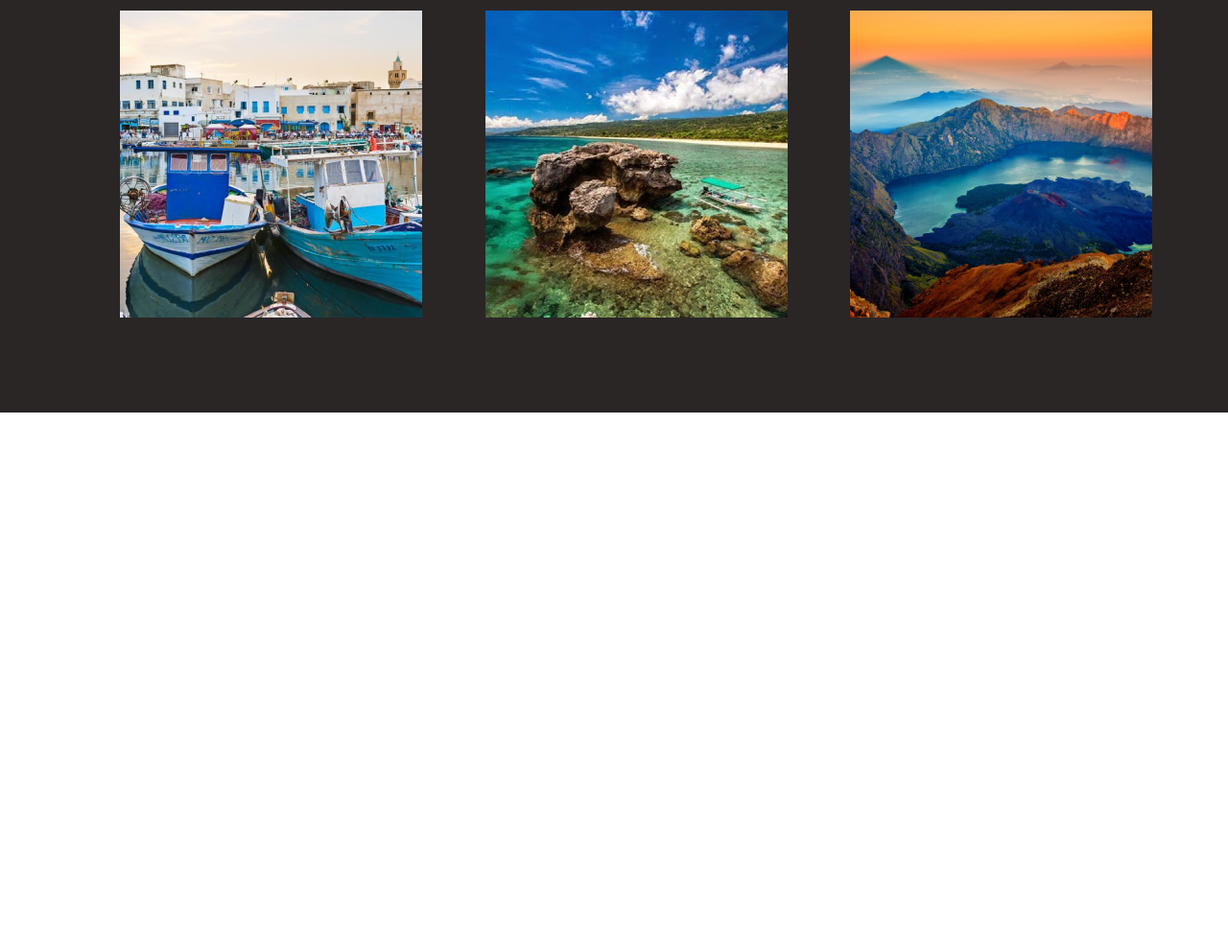
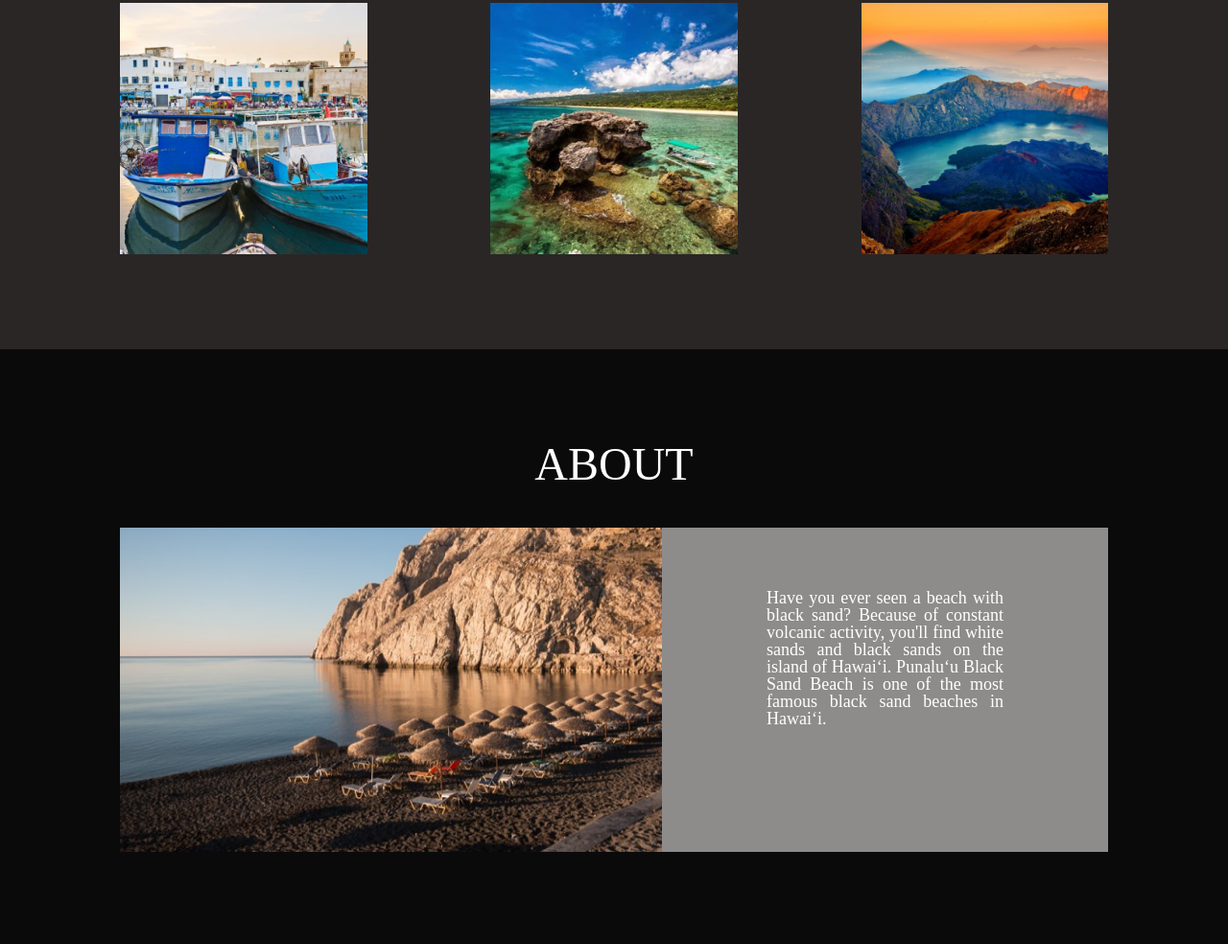
Before and after one commit to Gogagulua/davaleba-9, a plain HTML site: page index.html in a window 1280 px wide. Shown: the part 883-1867 px from the top of the page at 96% size. Before the commit the page ends 1313 px from the top, so only its background shows below. Drawn offline with Linux system fonts and the light colour scheme; a web font is replaced by a local one.

Commit message:
add article

```diff
--- a/css/style.css
+++ b/css/style.css
@@ -3,7 +3,7 @@
 @import url("https://fonts.googleapis.com/css2?family=Gentium+Book+Plus:ital,wght@0,400;0,700;1,400;1,700&display=swap");
 
 .section_1 {
-  max-width: 1440px;
+  /* max-width: 1440px; */
   width: 100%;
   height: 700px;
   margin: 0 auto;
@@ -63,11 +63,10 @@ li:hover {
 .header_logo:hover {
   transform: scale(1.2);
 }
-
 /* section2 */
 
 .section_2 {
-  max-width: 1440px;
+  /* max-width: 1440px; */
   width: 100%;
   margin: 0 auto;
   padding: 96px 125px;
@@ -85,23 +84,70 @@ li:hover {
   font-style: normal;
   font-weight: 400;
   font-size: 48px;
-  line-height: 56px;
 
   color: #ffffff;
 }
 
 .card {
   display: flex;
-  gap: 123px;
+
   flex-wrap: wrap;
-  /* justify-content: space-between; */
+  justify-content: space-between;
   margin-top: 42px;
 }
 
 .cards {
   width: 25%;
 }
+.cards img {
+  width: 100%;
+}
 
 .cards:hover {
   box-shadow: 0 20px 10px black;
 }
+
+/* article */
+article {
+  /* max-width: 1440px; */
+  width: 100%;
+  margin: 0 auto;
+  background: #0b0a0a;
+}
+
+.article_div_1 {
+  padding: 96px 125px;
+}
+
+.article_div_1_lite {
+  display: flex;
+  justify-content: space-between;
+  margin-top: 42px;
+}
+
+.article_div_1_lite div {
+  width: 565px;
+  background: #8e8b8b;
+  padding: 64px 109px 130px 109px;
+}
+
+.article_div_1 h2 {
+  font-family: "Gentium Book Plus", serif;
+  font-style: normal;
+  font-weight: 400;
+  font-size: 48px;
+  text-align: center;
+
+  color: #ffffff;
+}
+
+.article_div_1_lite div p {
+  font-family: "Gentium Book Plus", serif;
+  font-style: normal;
+  font-weight: 400;
+  font-size: 18px;
+
+  text-align: justify;
+
+  color: #ffffff;
+}
--- a/index.html
+++ b/index.html
@@ -59,6 +59,20 @@
 
     </section>
 
+   <!-- article -->
+    <article>
+        <div class="article_div_1">
+            <h2>ABOUT</h2>
+            <div class="article_div_1_lite">
+                <img src="photos/Rectangle 10 (1).png" alt="rock">
+                <div>
+                    <p>Have you ever seen a beach with black sand? Because of constant volcanic activity, you'll find white sands and black sands on the island of Hawaiʻi. Punaluʻu Black Sand Beach is one of the most famous black sand beaches in Hawaiʻi.</p>
+                </div>
+            </div>
+        </div>
+
+    </article>
+
 
 </body>
 </html>
```
Also changed, not shown: photos/Rectangle 10 (1).png (added).
